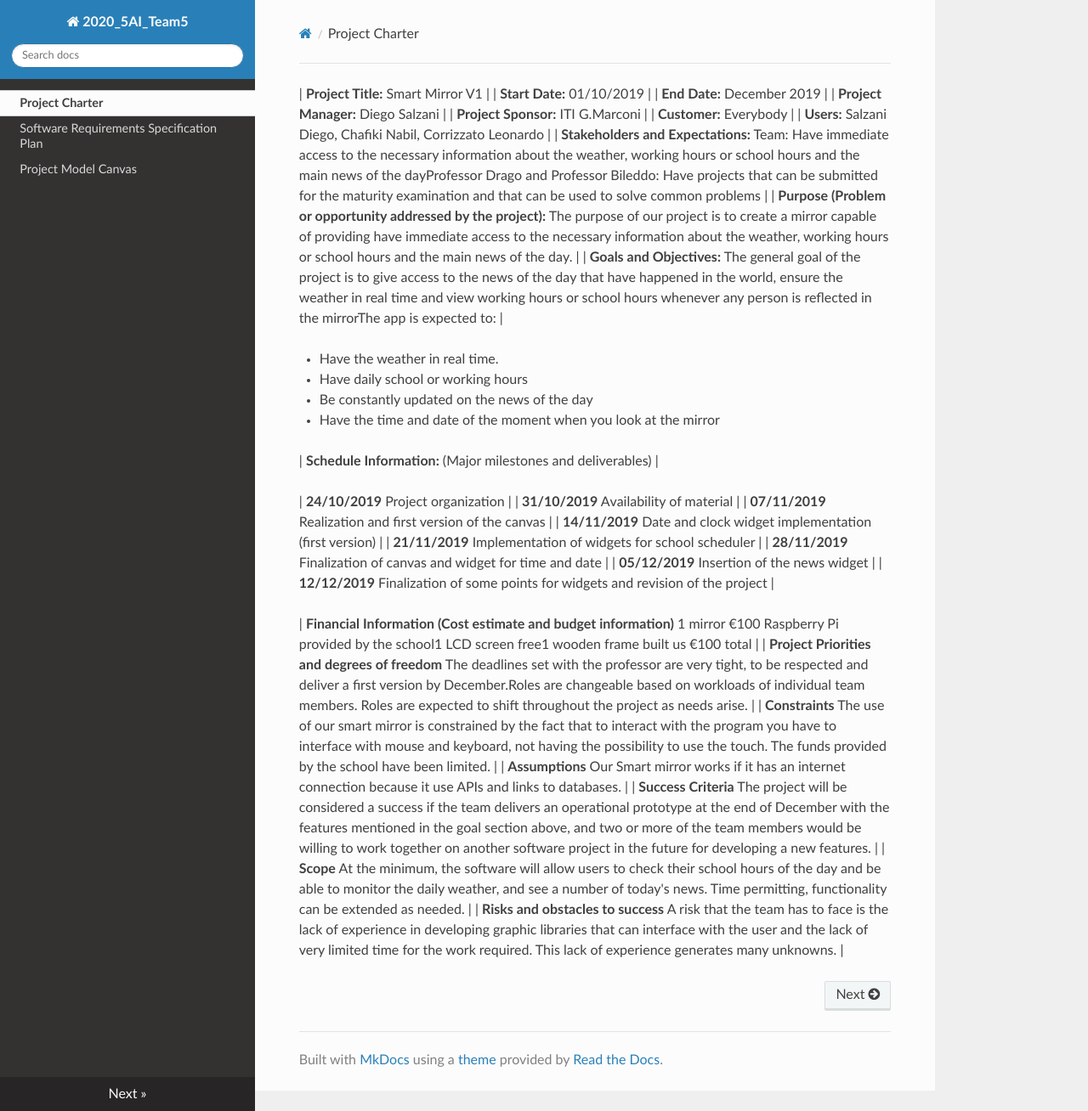
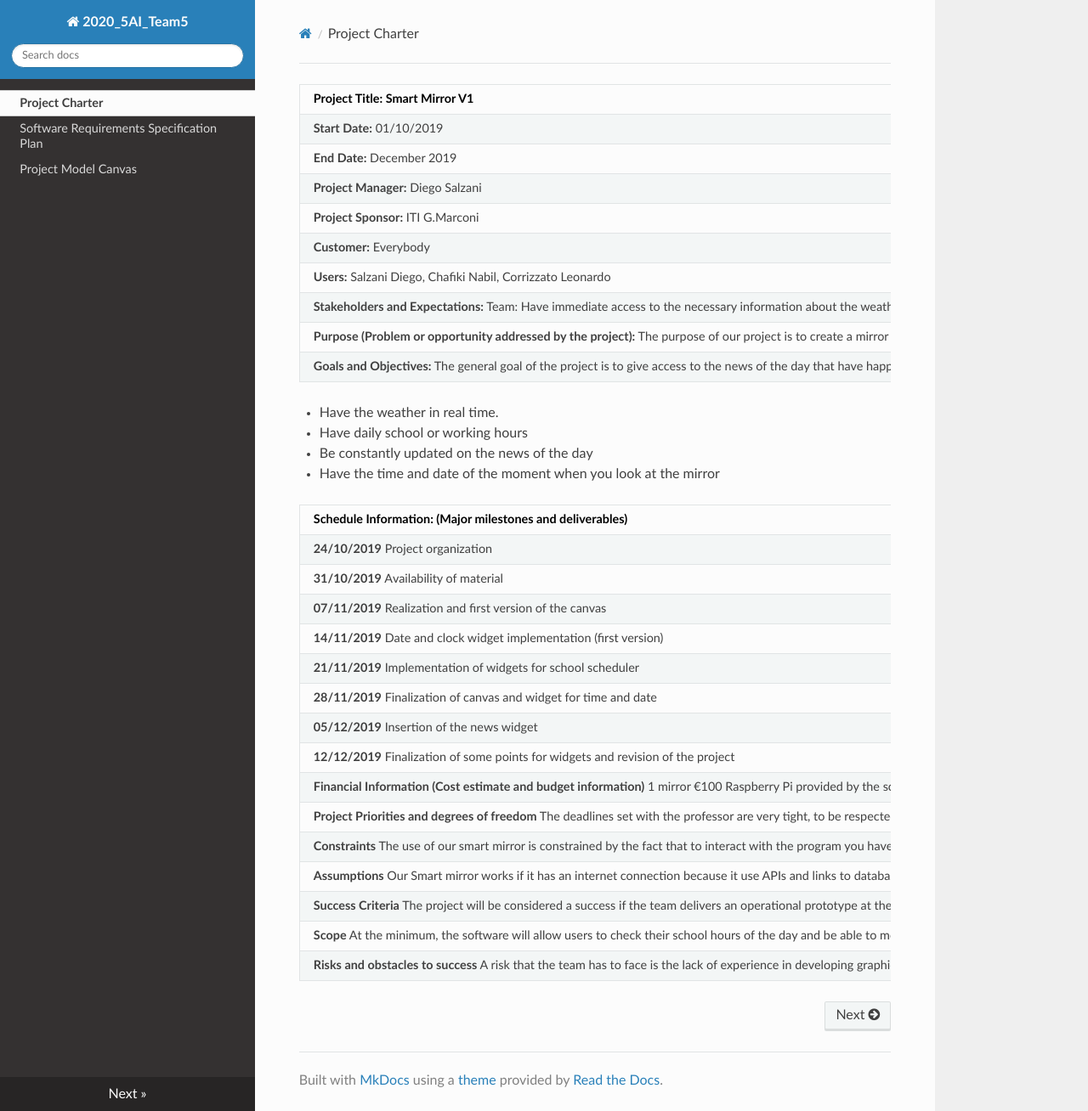
Before and after one commit to diegosalzani/smartmirror_5ai_team5, an MkDocs documentation site: the page built from docs/Project Charter.md, in a window 1280 px wide and 1308 px high. Shown: the whole window at 85% size. Built offline with MkDocs 1.6.1, drawn with Linux system fonts in a browser that asks for light colours; nearby versions of some CDN libraries.

```diff
--- a/docs/Project Charter.md
+++ b/docs/Project Charter.md
@@ -1,4 +1,5 @@
-| **Project Title:**  Smart Mirror V1 |
+| **Project Title:** Smart Mirror V1 |
+| --- |
 | **Start Date:** 01/10/2019 |
 | **End Date:** December 2019 |
 | **Project Manager:** Diego Salzani |
@@ -9,13 +10,13 @@
 | **Purpose (Problem or opportunity addressed by the project):** The purpose of our project is to create a mirror capable of providing have immediate access to the necessary information about the weather, working hours or school hours and the main news of the day. |
 | **Goals and Objectives:** The general goal of the project is to give access to the news of the day that have happened in the world, ensure the weather in real time and view working hours or school hours whenever any person is reflected in the mirrorThe app is expected to: |
 
-- Have the weather in real time.
-- Have daily school or working hours
-- Be constantly updated on the news of the day
-- Have the time and date of the moment when you look at the mirror
+* Have the weather in real time.
+* Have daily school or working hours
+* Be constantly updated on the news of the day
+* Have the time and date of the moment when you look at the mirror
 
 | **Schedule Information:** (Major milestones and deliverables) |
-
+| --- |
 | **24/10/2019** Project organization |
 | **31/10/2019** Availability of material |
 | **07/11/2019** Realization and first version of the canvas |
@@ -24,7 +25,6 @@
 | **28/11/2019** Finalization of canvas and widget for time and date |
 | **05/12/2019** Insertion of the news widget |
 | **12/12/2019** Finalization of some points for widgets and revision of the project |
-
 | **Financial Information (Cost estimate and budget information)** 1 mirror €100 Raspberry Pi provided by the school1 LCD screen free1 wooden frame built us €100 total |
 | **Project Priorities and degrees of freedom** The deadlines set with the professor are very tight, to be respected and deliver a first version by December.Roles are changeable based on workloads of individual team members.  Roles are expected to shift throughout the project as needs arise. |
 | **Constraints** The use of our smart mirror is constrained by the fact that to interact with the program you have to interface with mouse and keyboard, not having the possibility to use the touch. The funds provided by the school have been limited. |
```
